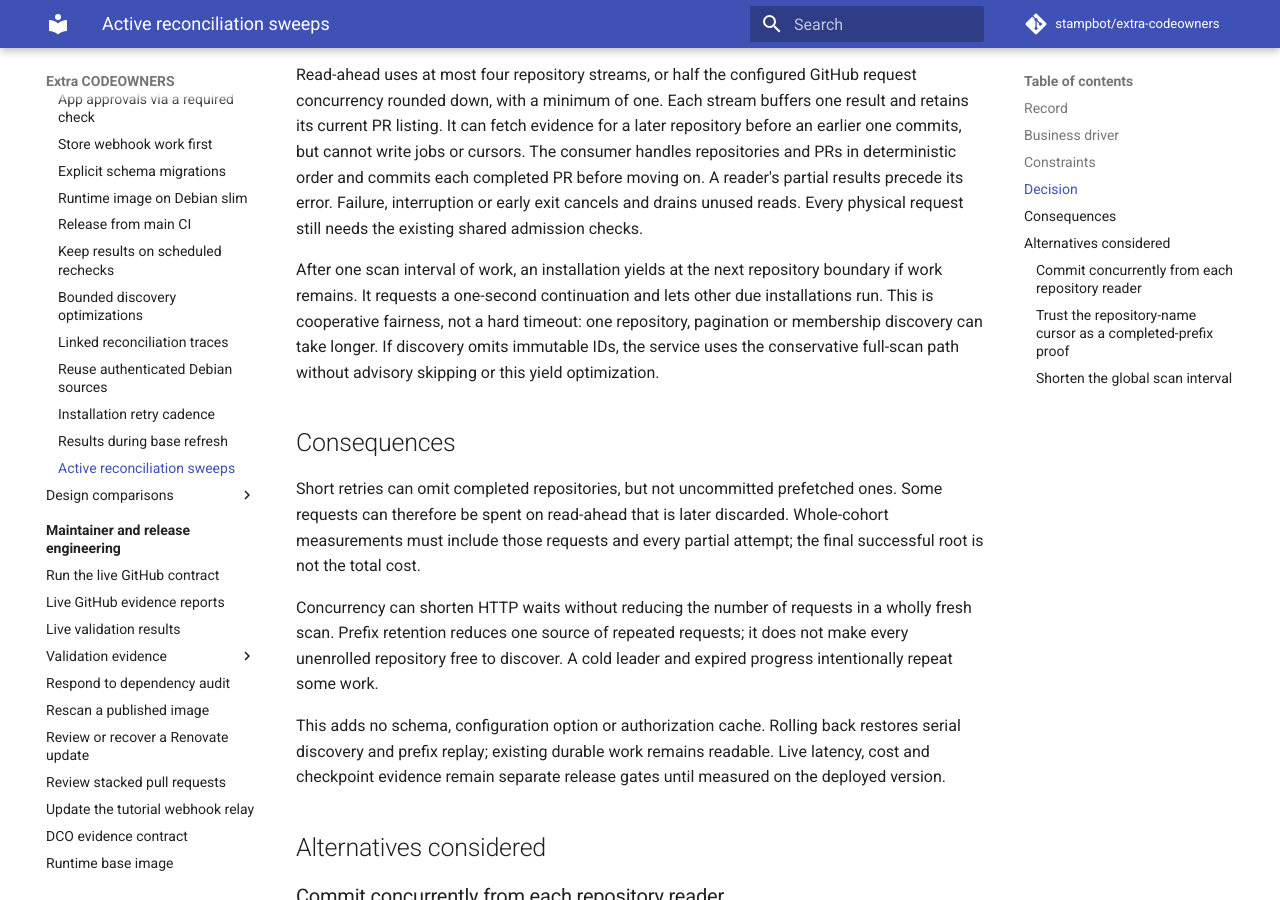
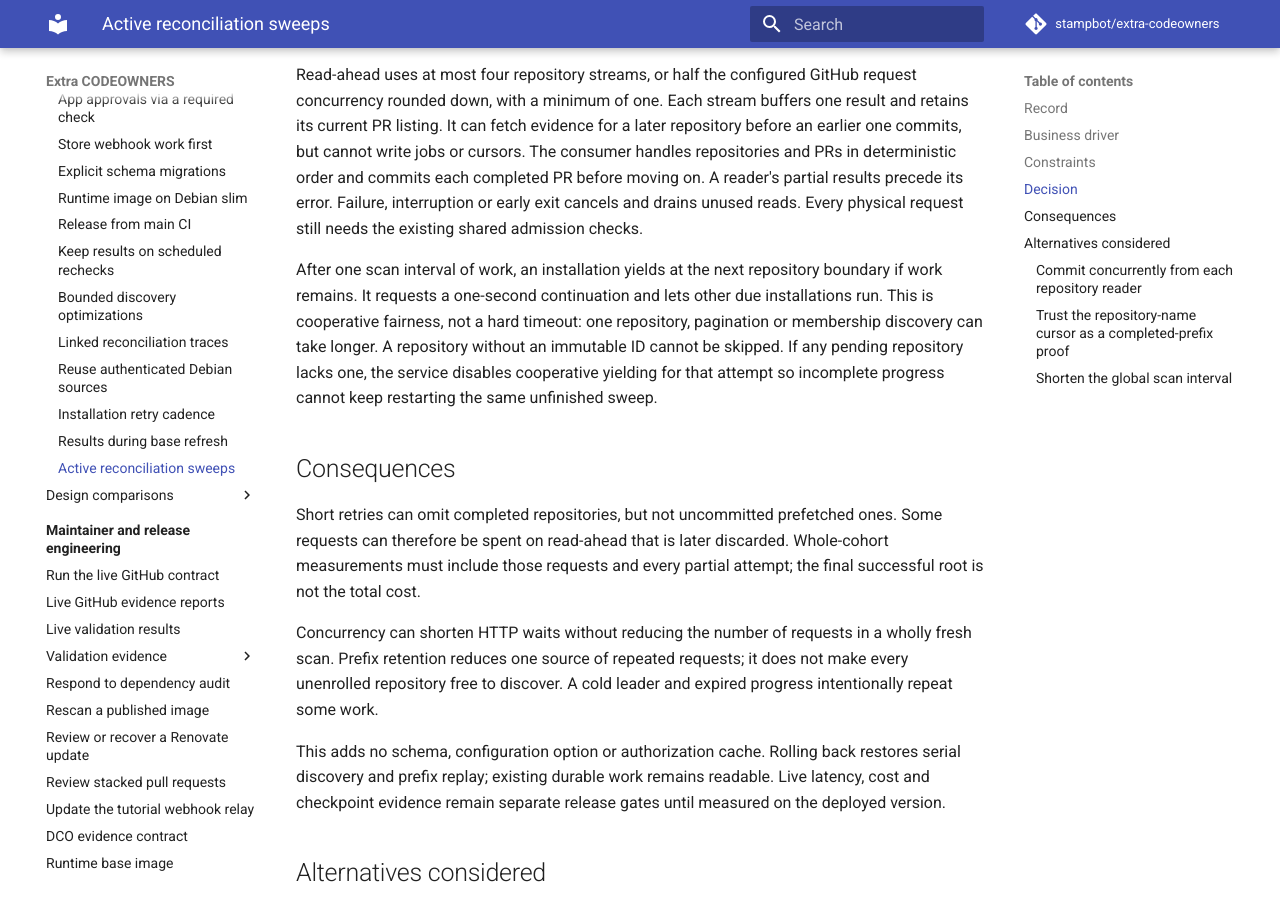
Before and after one commit to stampbot/extra-codeowners, an MkDocs documentation site: the page built from docs/explanation/adrs/2026-11-12-bound-active-reconciliation-sweeps.md, in a window 1280 px wide and 900 px high, scrolled down 1628 px. Built offline with MkDocs 1.6.1 and Material for MkDocs 9.7.7, drawn with Linux system fonts in a browser that asks for light colours; comment, search, counter and statistics services are not loaded.

Commit message:
test: document sweep bounds and preserve reviewed runtime claims
Signed-off-by: Danny Sauer <github@dannysauer.com>

```diff
--- a/docs/explanation/adrs/2026-11-12-bound-active-reconciliation-sweeps.md
+++ b/docs/explanation/adrs/2026-11-12-bound-active-reconciliation-sweeps.md
@@ -65,9 +65,10 @@ Every physical request still needs the existing shared admission checks.
 After one scan interval of work, an installation yields at the next repository
 boundary if work remains. It requests a one-second continuation and lets other
 due installations run. This is cooperative fairness, not a hard timeout: one
-repository, pagination or membership discovery can take longer. If discovery
-omits immutable IDs, the service uses the conservative full-scan path without
-advisory skipping or this yield optimization.
+repository, pagination or membership discovery can take longer. A repository
+without an immutable ID cannot be skipped. If any pending repository lacks
+one, the service disables cooperative yielding for that attempt so incomplete
+progress cannot keep restarting the same unfinished sweep.
 
 ## Consequences
 
```
Also changed, not shown: docs/explanation/architecture.md (+3 -2 lines), docs/explanation/threat-model.md (+5 -0 lines), docs/how-to/operate.md (+3 -2 lines), security/vex/runtime-review.md (+15 -0 lines), 5 other files.
